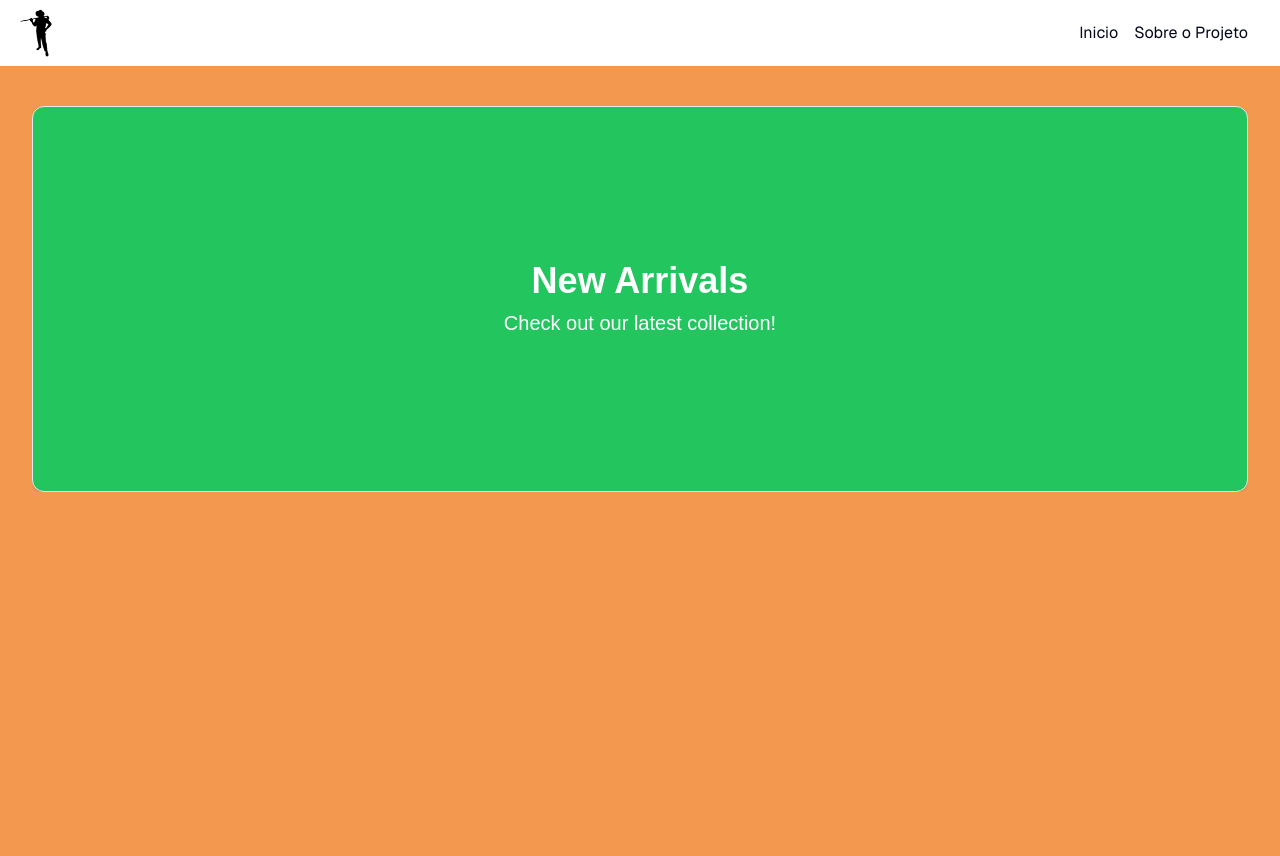
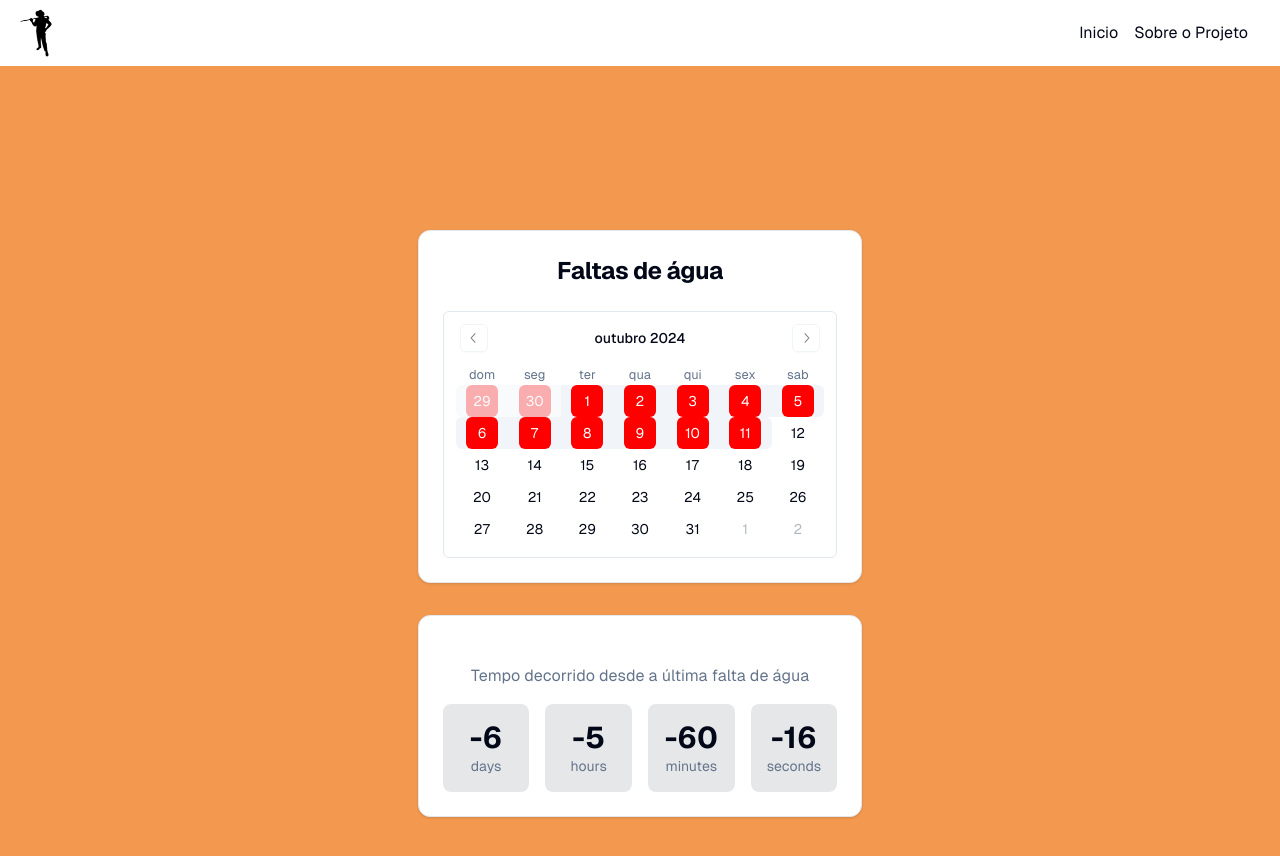
Before and after one commit to mtsteo/capitaoburaco, a Next.js app: page / in a window 1280 px wide. Shown: the top 856 px of the page. Before the commit the page ends 800 px from the top, so only its background shows below. Built offline with nearby package versions, Linux system fonts and the light colour scheme; no server answers.

Commit message:
feat: adding Calendar component

```diff
--- /dev/null
+++ b/app/_components/Calendar/index.tsx
@@ -0,0 +1,71 @@
+"use client";
+
+import { useState } from "react";
+import { Calendar } from "@/components/ui/calendar";
+import { ptBR } from "date-fns/locale";
+import { Card, CardContent, CardHeader, CardTitle } from "@/components/ui/card";
+import { DateRange } from "react-day-picker";
+import { isWithinInterval } from "date-fns";
+
+const InteractiveCalendar = () => {
+  const [dateRange, setDateRange] = useState<DateRange | undefined>({
+    from: new Date("2024-07-01T00:00:00"),
+    to: new Date(),
+  });
+
+  const isDateInRange = (date: Date) => {
+    if (dateRange?.from && dateRange?.to) {
+      return isWithinInterval(date, {
+        start: dateRange.from,
+        end: dateRange.to,
+      });
+    }
+    return false;
+  };
+
+  return (
+    <Card className="w-full max-w-xl mx-auto">
+      <CardHeader>
+        <CardTitle className="text-2xl font-bold text-center">
+          Faltas de água
+        </CardTitle>
+      </CardHeader>
+      <CardContent className="space-y-4">
+        <div className="space-y-6">
+          <Calendar
+            mode="range"
+            selected={dateRange}
+            onSelect={setDateRange}
+            className="rounded-md border bg-white h-full w-full"
+            modifiers={{ inRange: isDateInRange }}
+            modifiersStyles={{
+              inRange: {
+                backgroundColor: "red",
+                color: "white",
+              },
+              range_start: {
+                backgroundColor: "red",
+                color: "white",
+              },
+              range_end: {
+                backgroundColor: "red",
+                color: "white",
+              },
+            }}
+            classNames={{
+              months:
+                "flex w-full flex-col sm:flex-row space-y-4 sm:space-x-4 sm:space-y-0 flex-1",
+              month: "space-y-4 w-full flex flex-col",
+              table: "w-full h-full border-collapse space-y-1",
+              head_row: "",
+              row: "w-full mt-2",
+            }}
+            locale={ptBR}
+          />
+        </div>
+      </CardContent>
+    </Card>
+  );
+};
+
+export default InteractiveCalendar;
--- a/app/_components/cronometro/index.tsx
+++ b/app/_components/cronometro/index.tsx
@@ -1,81 +1,66 @@
-/* eslint-disable @typescript-eslint/no-explicit-any */
 "use client";
+import React, { useState, useEffect, useCallback, useMemo } from "react";
+import { Card, CardContent, CardHeader } from "@/components/ui/card";
 
+const Cronometro: React.FC = () => {
+  const [elapsedTime, setElapsedTime] = useState({
+    days: 0,
+    hours: 0,
+    minutes: 0,
+    seconds: 0,
+  });
 
-import { useState, useEffect } from "react";
-import { Card, CardContent, CardHeader, CardTitle } from "@/components/ui/card";
+  const startDate = useMemo(() => new Date("2024-10-16T08:00:00"), []);
+  const getTime = useCallback(() => {
+    const now = new Date();
+    const diff = now.getTime() - startDate.getTime();
 
-export default function Component() {
-  // const [months, setMonths] = useState(0);
-  const [days, setDays] = useState(0);
-  const [hours, setHours] = useState(0);
-  const [minutes, setMinutes] = useState(0);
-  const [seconds, setSeconds] = useState(0);
+    const days = Math.floor(diff / (1000 * 60 * 60 * 24));
+    const hours = Math.floor((diff % (1000 * 60 * 60 * 24)) / (1000 * 60 * 60));
+    const minutes = Math.floor((diff % (1000 * 60 * 60)) / (1000 * 60));
+    const seconds = Math.floor((diff % (1000 * 60)) / 1000);
 
-  const getTime = () => {
-    const past = Date.parse("2024-10-01 00:00:00");
-    const now : any = new Date();
-    const diff = now - past;
-
-    const months = Math.floor(diff / (1000 * 60 * 60 * 24 * 30));
-    const days = Math.floor(diff / (1000 * 60 * 60 * 24));
-    const hours = Math.floor(diff / (1000 * 60 * 60));
-    const mins = Math.floor(diff / (1000 * 60));
-    const secs = Math.floor(diff / 1000);
-
-    // setMonths(months - years * 12);
-    setDays(days - months * 30);
-    setHours(hours - days * 24);
-    setMinutes(mins - hours * 60);
-    setSeconds(secs - mins * 60);
-  };
+    setElapsedTime((prevTime) => {
+      if (
+        prevTime.days !== days ||
+        prevTime.hours !== hours ||
+        prevTime.minutes !== minutes ||
+        prevTime.seconds !== seconds
+      ) {
+        return { days, hours, minutes, seconds };
+      }
+      return prevTime;
+    });
+  }, [startDate]);
 
   useEffect(() => {
-    const interval = setInterval(() => getTime(), 1000);
-
+    const interval = setInterval(getTime, 1000);
     return () => clearInterval(interval);
-  }, []);
+  }, [getTime]);
 
   return (
-    <Card className="w-full max-w-3xl mx-auto">
-      <CardHeader>
-        <CardTitle className="text-2xl font-bold text-center">
-          Falta de água no Tatajuba
-        </CardTitle>
-      </CardHeader>
+    <Card className="w-full max-w-xl mx-auto">
+      <CardHeader></CardHeader>
       <CardContent className="space-y-4">
         <p className="text-center text-muted-foreground">
           Tempo decorrido desde a última falta de água
         </p>
         <div className="grid grid-cols-2 md:grid-cols-4 gap-4">
-          {/* <div className="bg-primary/10 rounded-lg p-4 text-center">
-            <p className="text-3xl font-bold">{elapsedTime.months}</p>
-            <p className="text-sm text-muted-foreground">Months</p>
-          </div> */}
-          <div className="bg-primary/10 rounded-lg p-4 text-center">
-            <p className="text-3xl font-bold">{days}</p>
-            <p className="text-sm text-muted-foreground">
-              {days > 1 ? "Dias" : "Dia"}
-            </p>
-          </div>
-          <div className="bg-primary/10 rounded-lg p-4 text-center">
-            <p className="text-3xl font-bold">{hours}</p>
-            <p className="text-sm text-muted-foreground">
-              {hours > 1 ? "Horas" : "Hora"}
-            </p>
-          </div>
-          <div className="bg-primary/10 rounded-lg p-4 text-center">
-            <p className="text-3xl font-bold">{minutes}</p>
-            <p className="text-sm text-muted-foreground">
-              {minutes > 1 ? "Minutos" : "Minuto"}
-            </p>
-          </div>
-          <div className="bg-primary/10 rounded-lg p-4 text-center">
-            <p className="text-3xl font-bold">{seconds}</p>
-            <p className="text-sm text-muted-foreground">Segundos</p>
-          </div>
+          {Object.entries(elapsedTime).map(([unit, value]) => (
+            <div
+              key={unit}
+              className="bg-primary/10 rounded-lg p-4 text-center"
+            >
+              <p className="text-3xl font-bold">{value}</p>
+              <p className="text-sm text-muted-foreground">
+                {value === 1 ? unit.slice(0, -1) : unit}
+              </p>
+            </div>
+          ))}
         </div>
       </CardContent>
     </Card>
   );
-}
+};
+
+export default Cronometro;
--- a/app/_components/header/components/navigation_menu/index.tsx
+++ b/app/_components/header/components/navigation_menu/index.tsx
@@ -1,10 +1,11 @@
 import Link from "next/link";
 import { Sheet, SheetTrigger, SheetContent } from "@/components/ui/sheet";
 import { Button } from "@/components/ui/button";
-
+import { VisuallyHidden } from "@radix-ui/react-visually-hidden";
 import Logo from "../logo";
 import { SVGProps } from "react";
 import { signOut, useSession } from "next-auth/react";
+import { DialogTitle } from "@radix-ui/react-dialog";
 export default function NavigationMenu() {
   const { status } = useSession();
 
@@ -45,6 +46,9 @@ export default function NavigationMenu() {
           </Button>
         </SheetTrigger>
         <SheetContent side="left">
+        <VisuallyHidden>
+            <DialogTitle>Menu</DialogTitle>
+          </VisuallyHidden>
           <div className="grid w-[200px] p-4 font-[family-name:var(--font-geist-sans)] ">
             <Link
               href="#"
--- a/app/page.tsx
+++ b/app/page.tsx
@@ -1,9 +1,15 @@
-import BannerCarousel from "./_components/bannerCarousel";
+import InteractiveCalendar from "./_components/Calendar";
+import Cronometro from "./_components/cronometro";
 
 export default function Home() {
   return (
-        <main className="flex mt-10">
-          <BannerCarousel/>
-        </main>
+    <div>
+    <div className="grid grid-rows-[20px_1fr_20px] items-center justify-items-center min-h-screen p-8 pb-20 gap-16 sm:p-20 font-sans">
+      <main className="flex flex-col gap-8 row-start-2 items-center sm:items-start">
+        <InteractiveCalendar/>
+        <Cronometro/>
+      </main>
+    </div>
+  </div>
   );
 }
--- /dev/null
+++ b/components/ui/badge.tsx
@@ -0,0 +1,36 @@
+import * as React from "react"
+import { cva, type VariantProps } from "class-variance-authority"
+
+import { cn } from "@/lib/utils"
+
+const badgeVariants = cva(
+  "inline-flex items-center rounded-md border px-2.5 py-0.5 text-xs font-semibold transition-colors focus:outline-none focus:ring-2 focus:ring-ring focus:ring-offset-2",
+  {
+    variants: {
+      variant: {
+        default:
+          "border-transparent bg-primary text-primary-foreground shadow hover:bg-primary/80",
+        secondary:
+          "border-transparent bg-secondary text-secondary-foreground hover:bg-secondary/80",
+        destructive:
+          "border-transparent bg-destructive text-destructive-foreground shadow hover:bg-destructive/80",
+        outline: "text-foreground",
+      },
+    },
+    defaultVariants: {
+      variant: "default",
+    },
+  }
+)
+
+export interface BadgeProps
+  extends React.HTMLAttributes<HTMLDivElement>,
+    VariantProps<typeof badgeVariants> {}
+
+function Badge({ className, variant, ...props }: BadgeProps) {
+  return (
+    <div className={cn(badgeVariants({ variant }), className)} {...props} />
+  )
+}
+
+export { Badge, badgeVariants }
--- a/components/ui/button.tsx
+++ b/components/ui/button.tsx
@@ -5,7 +5,7 @@ import { cva, type VariantProps } from "class-variance-authority"
 import { cn } from "@/lib/utils"
 
 const buttonVariants = cva(
-  "inline-flex items-center justify-center whitespace-nowrap rounded-md text-sm font-medium transition-colors focus-visible:outline-none focus-visible:ring-1 focus-visible:ring-ring disabled:pointer-events-none disabled:opacity-50",
+  "inline-flex items-center justify-center gap-2 whitespace-nowrap rounded-md text-sm font-medium ring-offset-background transition-colors focus-visible:outline-none focus-visible:ring-2 focus-visible:ring-ring focus-visible:ring-offset-2 disabled:pointer-events-none disabled:opacity-50 [&_svg]:pointer-events-none [&_svg]:size-4 [&_svg]:shrink-0",
   {
     variants: {
       variant: {
--- /dev/null
+++ b/components/ui/calendar.tsx
@@ -0,0 +1,72 @@
+"use client"
+
+import * as React from "react"
+import { ChevronLeftIcon, ChevronRightIcon } from "@radix-ui/react-icons"
+import { DayPicker } from "react-day-picker"
+
+import { cn } from "@/lib/utils"
+import { buttonVariants } from "@/components/ui/button"
+
+export type CalendarProps = React.ComponentProps<typeof DayPicker>
+
+function Calendar({
+  className,
+  classNames,
+  showOutsideDays = true,
+  ...props
+}: CalendarProps) {
+  return (
+    <DayPicker
+      showOutsideDays={showOutsideDays}
+      className={cn("p-3", className)}
+      classNames={{
+        months: "flex flex-col sm:flex-row space-y-4 sm:space-x-4 sm:space-y-0",
+        month: "space-y-4",
+        caption: "flex justify-center pt-1 relative items-center",
+        caption_label: "text-sm font-medium",
+        nav: "space-x-1 flex items-center",
+        nav_button: cn(
+          buttonVariants({ variant: "outline" }),
+          "h-7 w-7 bg-transparent p-0 opacity-50 hover:opacity-100"
+        ),
+        nav_button_previous: "absolute left-1",
+        nav_button_next: "absolute right-1",
+        table: "w-full border-collapse space-y-1",
+        head_row: "flex",
+        head_cell:
+          "text-muted-foreground rounded-md w-8 font-normal text-[0.8rem]",
+        row: "flex w-full mt-2",
+        cell: cn(
+          "relative p-0 text-center text-sm focus-within:relative focus-within:z-20 [&:has([aria-selected])]:bg-accent [&:has([aria-selected].day-outside)]:bg-accent/50 [&:has([aria-selected].day-range-end)]:rounded-r-md",
+          props.mode === "range"
+            ? "[&:has(>.day-range-end)]:rounded-r-md [&:has(>.day-range-start)]:rounded-l-md first:[&:has([aria-selected])]:rounded-l-md last:[&:has([aria-selected])]:rounded-r-md"
+            : "[&:has([aria-selected])]:rounded-md"
+        ),
+        day: cn(
+          buttonVariants({ variant: "ghost" }),
+          "h-8 w-8 p-0 font-normal aria-selected:opacity-100"
+        ),
+        day_range_start: "day-range-start",
+        day_range_end: "day-range-end",
+        day_selected:
+          "bg-primary text-primary-foreground hover:bg-primary hover:text-primary-foreground focus:bg-primary focus:text-primary-foreground",
+        day_today: "bg-accent text-accent-foreground",
+        day_outside:
+          "day-outside text-muted-foreground opacity-50  aria-selected:bg-accent/50 aria-selected:text-muted-foreground aria-selected:opacity-30",
+        day_disabled: "text-muted-foreground opacity-50",
+        day_range_middle:
+          "aria-selected:bg-accent aria-selected:text-accent-foreground",
+        day_hidden: "invisible",
+        ...classNames,
+      }}
+      components={{
+        IconLeft: () => <ChevronLeftIcon className="h-4 w-4" />,
+        IconRight: () => <ChevronRightIcon className="h-4 w-4" />,
+      }}
+      {...props}
+    />
+  )
+}
+Calendar.displayName = "Calendar"
+
+export { Calendar }
--- a/next.config.mjs
+++ b/next.config.mjs
@@ -1,14 +1,14 @@
 /** @type {import('next').NextConfig} */
 const nextConfig = {
-    async redirects() {
-      return [
-        {
-          source: '/',
-          destination: '/vote',
-          permanent: true,
-        },
-      ];
-    },
+    // async redirects() {
+    //   return [
+    //     {
+    //       source: '/',
+    //       destination: '/vote',
+    //       permanent: true,
+    //     },
+    //   ];
+    // },
     images: {
       remotePatterns: [
         {
--- a/package.json
+++ b/package.json
@@ -15,6 +15,7 @@
     "@radix-ui/react-slot": "^1.1.0",
     "class-variance-authority": "^0.7.0",
     "clsx": "^2.1.1",
+    "date-fns": "^3.6.0",
     "embla-carousel-autoplay": "^8.3.0",
     "embla-carousel-react": "^8.3.0",
     "framer-motion": "^11.11.7",
@@ -22,6 +23,7 @@
     "next": "14.2.13",
     "next-auth": "^4.24.8",
     "react": "^18",
+    "react-day-picker": "^8.10.1",
     "react-dom": "^18",
     "tailwind-merge": "^2.5.2",
     "tailwindcss-animate": "^1.0.7"
```
Also changed, not shown: 1 other file (tests, documents, lock files or other folders).
